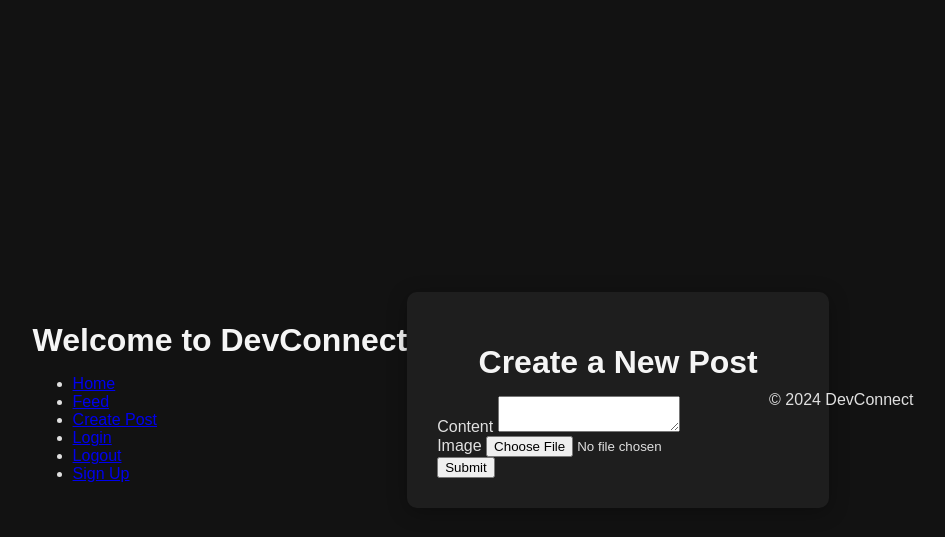
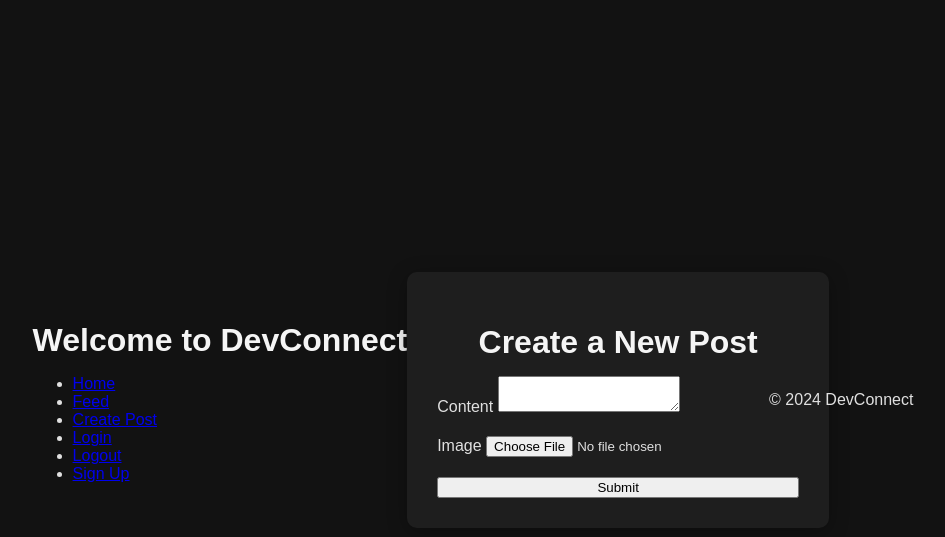
Before and after one commit to Seafzz/pp4, a Django app: template social/templates/post.html in a window 1280 px wide. Shown: the top 537 px of the page, without its empty margins (167-1112 px from the left). Run offline with Django 3.2, Linux system fonts and the light colour scheme; the template is opened without the code that fills it, so the values that code supplies are empty, except form fields; tables that the repository leaves empty hold one stand-in row (values such as "Sample post"); form fields are guessed from the names that the template uses.

Commit message:
Added .post-form styling

```diff
--- a/static/css/style.css
+++ b/static/css/style.css
@@ -32,3 +32,10 @@
     text-align: center;
     font-weight: 600;
 }
+
+/* Form Elements */
+.post-form {
+    display: flex;
+    flex-direction: column;
+    gap: 20px;
+}
```
